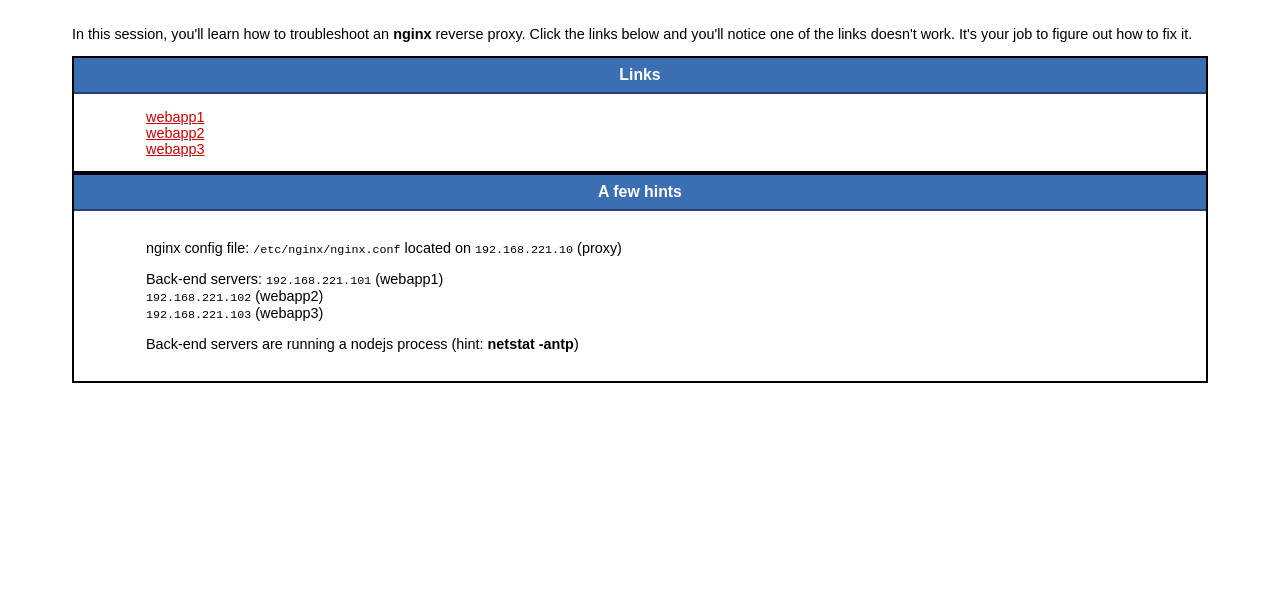
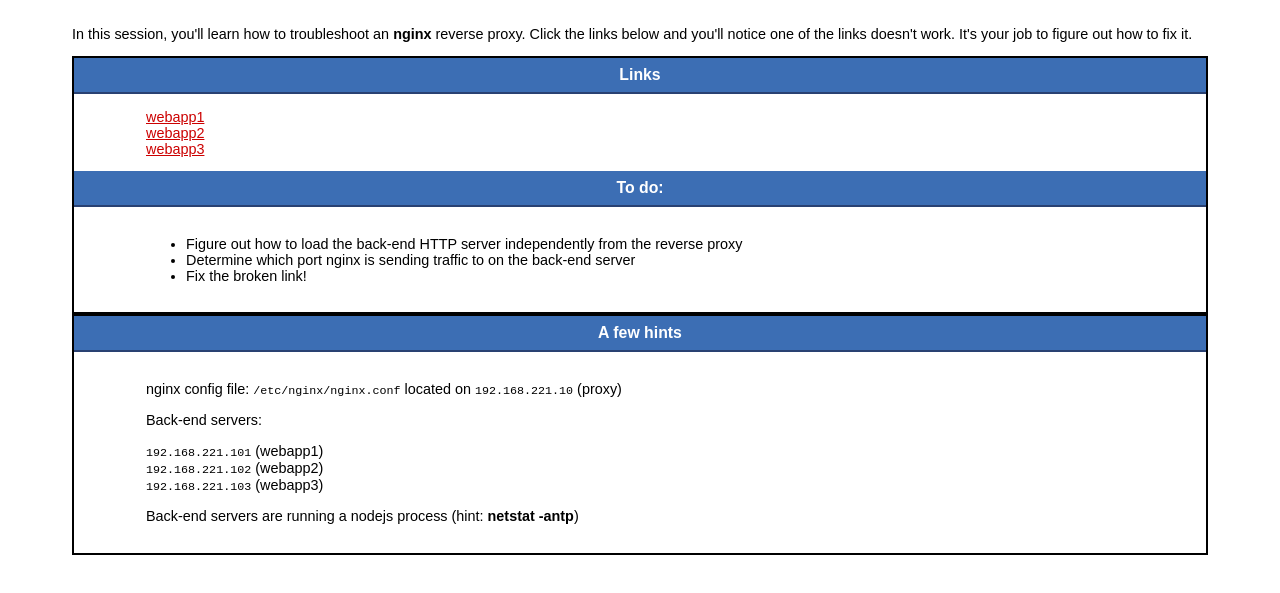
Before and after one commit to xthor0/vagrant, a plain HTML site: page reverse_proxy/config/index.html in a window 1280 px wide. Shown: the part 73-666 px from the top of the page. Drawn offline with Linux system fonts and the light colour scheme.

Commit message:
a few minor updates

```diff
--- a/reverse_proxy/config/index.html
+++ b/reverse_proxy/config/index.html
@@ -85,9 +85,17 @@
             <div class="alert">
                 <h2>Links</h2>
                 <div class="content">
-                        <a href="http://192.168.221.10/webapp1/">webapp1</a><br>
-                        <a href="http://192.168.221.10/webapp2/">webapp2</a><br>
-                        <a href="http://192.168.221.10/webapp3/">webapp3</a><br>
+                    <a href="http://192.168.221.10/webapp1/">webapp1</a><br>
+                    <a href="http://192.168.221.10/webapp2/">webapp2</a><br>
+                    <a href="http://192.168.221.10/webapp3/">webapp3</a><br>
+                </div>
+                <h2>To do:</h2>
+                <div class="content">
+                    <ul>
+                        <li>Figure out how to load the back-end HTTP server independently from the reverse proxy</li>
+                        <li>Determine which port nginx is sending traffic to on the back-end server</li>
+                        <li>Fix the broken link!</li>
+                    </ul>
                 </div>
             </div>
             <div class="alert">
@@ -96,9 +104,11 @@
                     <p>nginx config file: <tt>/etc/nginx/nginx.conf</tt> located on <tt>192.168.221.10</tt> (proxy)</p>
 
                     <p>Back-end servers:
+                        <p>
                         <tt>192.168.221.101</tt> (webapp1)<br>
                         <tt>192.168.221.102</tt> (webapp2)<br>
                         <tt>192.168.221.103</tt> (webapp3)<br>
+                        </p>
                     </p>
 
                     <p>Back-end servers are running a nodejs process (hint: <strong>netstat -antp</strong>)</p>
```
Also changed, not shown: 3 other files.
